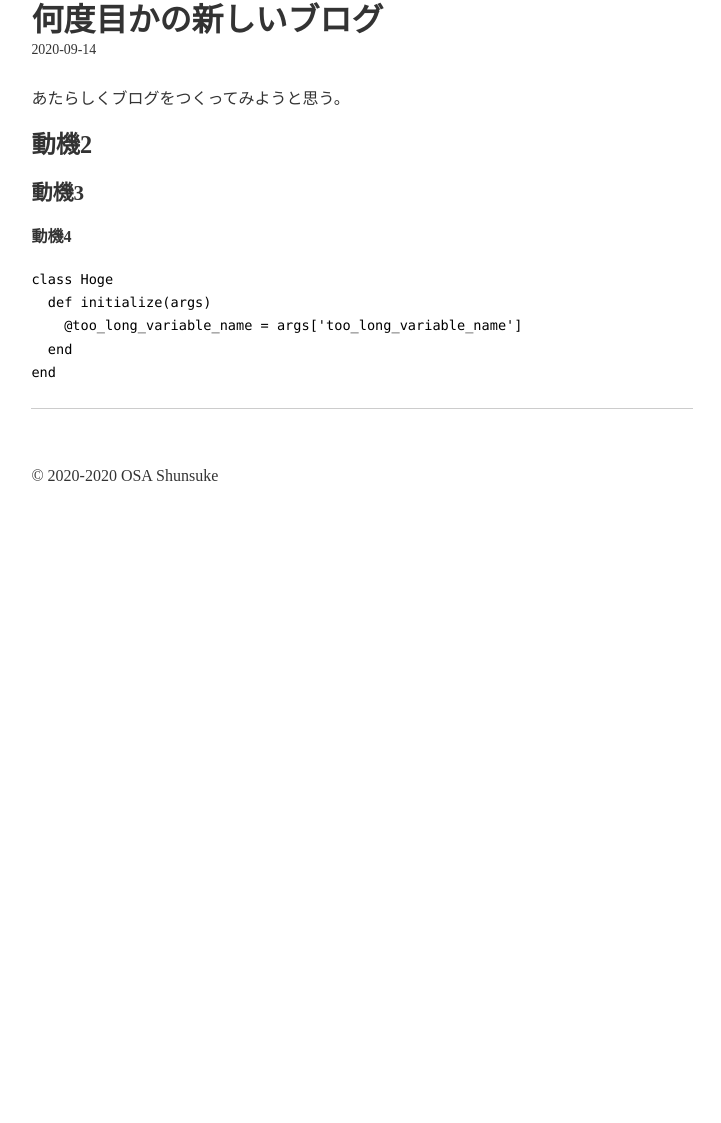
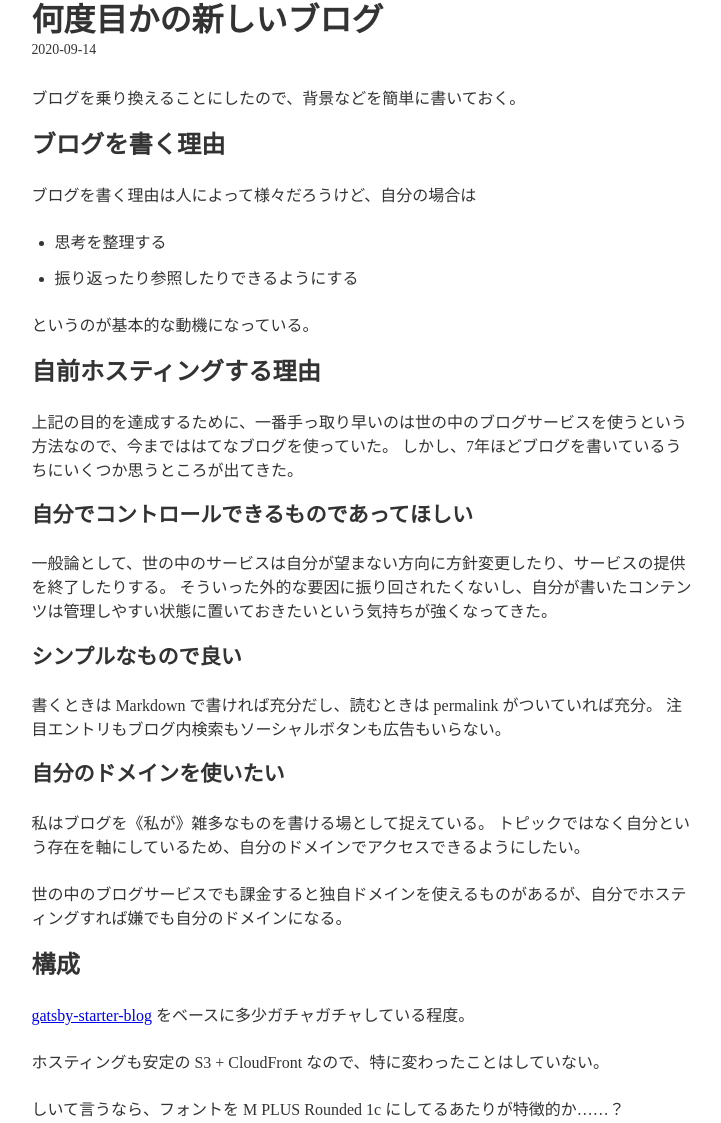
Before and after one commit to s-osa/blog.osa.in.net, a Gatsby site: page /my-new-blog/ in a window 1280 px wide. Shown: the part 78-1201 px from the top of the page, without its empty margins (278-999 px from the left). Before the commit the page ends 800 px from the top, so only its background shows below. Built offline with nearby package versions, Linux system fonts and the light colour scheme; Gatsby itself is replaced by a stand-in of ours; some packages are replaced by stand-ins of ours; what typography-theme-github would draw is missing.

Commit message:
First entry

````diff
--- a/content/blog/my-new-blog/index.md
+++ b/content/blog/my-new-blog/index.md
@@ -3,18 +3,43 @@ title: "何度目かの新しいブログ"
 date: "2020-09-14"
 ---
 
-あたらしくブログをつくってみようと思う。
+ブログを乗り換えることにしたので、背景などを簡単に書いておく。
 
-## 動機2
+## ブログを書く理由
 
-### 動機3
+ブログを書く理由は人によって様々だろうけど、自分の場合は
 
-#### 動機4
+- 思考を整理する
+- 振り返ったり参照したりできるようにする
 
-```ruby
-class Hoge
-  def initialize(args)
-    @too_long_variable_name = args['too_long_variable_name']
-  end
-end
-```
+というのが基本的な動機になっている。
+
+## 自前ホスティングする理由
+
+上記の目的を達成するために、一番手っ取り早いのは世の中のブログサービスを使うという方法なので、今までははてなブログを使っていた。
+しかし、7年ほどブログを書いているうちにいくつか思うところが出てきた。
+
+### 自分でコントロールできるものであってほしい
+
+一般論として、世の中のサービスは自分が望まない方向に方針変更したり、サービスの提供を終了したりする。
+そういった外的な要因に振り回されたくないし、自分が書いたコンテンツは管理しやすい状態に置いておきたいという気持ちが強くなってきた。
+
+### シンプルなもので良い
+
+書くときは Markdown で書ければ充分だし、読むときは permalink がついていれば充分。
+注目エントリもブログ内検索もソーシャルボタンも広告もいらない。
+
+### 自分のドメインを使いたい
+
+私はブログを《私が》雑多なものを書ける場として捉えている。
+トピックではなく自分という存在を軸にしているため、自分のドメインでアクセスできるようにしたい。
+
+世の中のブログサービスでも課金すると独自ドメインを使えるものがあるが、自分でホスティングすれば嫌でも自分のドメインになる。
+
+## 構成
+
+[gatsby-starter-blog](https://github.com/gatsbyjs/gatsby-starter-blog) をベースに多少ガチャガチャしている程度。
+
+ホスティングも安定の S3 + CloudFront なので、特に変わったことはしていない。
+
+しいて言うなら、フォントを M PLUS Rounded 1c にしてるあたりが特徴的か……？
````
